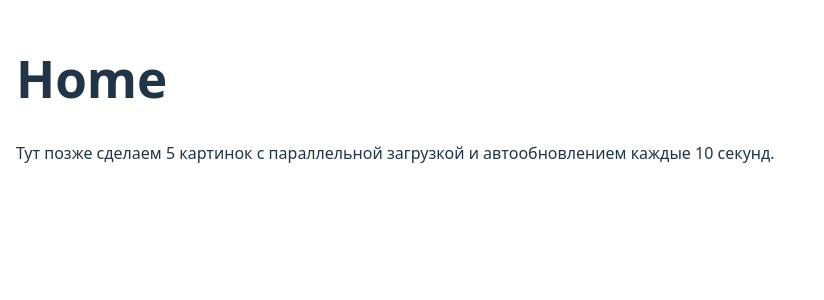
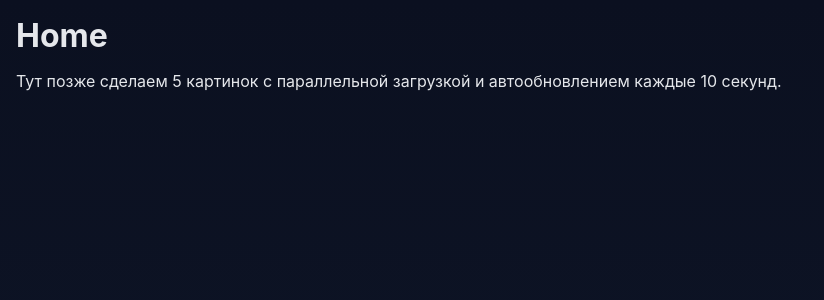
Before and after one commit to Grammeri/fast-tech, a React (Vite) app: page / in a window 1280 px wide. Shown: the top 300 px of the page, without its empty margins (0-824 px from the left). Built offline with nearby package versions, Linux system fonts and the light colour scheme.

Commit message:
style: add global SCSS tokens, mixins and base styles

```diff
--- a/package.json
+++ b/package.json
@@ -29,6 +29,7 @@
     "eslint-plugin-react-refresh": "^0.4.20",
     "globals": "^16.3.0",
     "prettier": "^3.6.2",
+    "sass": "^1.91.0",
     "typescript": "~5.8.3",
     "typescript-eslint": "^8.39.1",
     "vite": "^7.1.2",
--- a/src/main.tsx
+++ b/src/main.tsx
@@ -3,7 +3,7 @@ import ReactDOM from 'react-dom/client';
 import { RouterProvider } from 'react-router-dom';
 import { router } from './app/router';
 
-import './index.css';
+import './styles/global.scss';
 
 ReactDOM.createRoot(document.getElementById('root')!).render(
     <React.StrictMode>
--- /dev/null
+++ b/src/styles/_mixins.scss
@@ -0,0 +1,24 @@
+@use './variables' as *;
+
+@mixin container {
+  width: min(1200px, 92vw);
+  margin-inline: auto;
+}
+
+@mixin button {
+  display: inline-flex;
+  align-items: center;
+  justify-content: center;
+  height: 44px;
+  padding: 0 16px;
+  border-radius: $radius;
+  background: $primary;
+  color: #0b1a0e;
+  font-weight: 600;
+  border: 1px solid transparent;
+  transition: .2s ease;
+  cursor: pointer;
+
+  &:hover { background: $primary-700; color: #fff; }
+  &:disabled { opacity: .6; cursor: not-allowed; }
+}
--- /dev/null
+++ b/src/styles/_variables.scss
@@ -0,0 +1,12 @@
+// Цвета
+$bg: #0f172a;           // slate-900
+$panel: #111827;        // gray-900
+$text: #e5e7eb;         // gray-200
+$muted: #94a3b8;        // slate-400
+$primary: #22c55e;      // green-500
+$primary-700: #15803d;  // green-700
+$error: #ef4444;
+
+// Шрифты/радиусы/тени
+$radius: 12px;
+$shadow: 0 10px 30px rgba(0,0,0,.25);
--- /dev/null
+++ b/src/styles/base.scss
@@ -0,0 +1,20 @@
+@use './variables' as *;
+
+:root { color-scheme: dark; }
+
+* { box-sizing: border-box; }
+
+html, body, #root {
+  height: 100%;
+}
+
+body {
+  margin: 0;
+  font-family: Inter, system-ui, -apple-system, Segoe UI, Roboto, "Helvetica Neue", Arial, "Noto Sans", "Apple Color Emoji", "Segoe UI Emoji", "Segoe UI Symbol";
+  background: linear-gradient(180deg, #0b1020 0%, $bg 100%);
+  color: $text;
+}
+
+h1, h2, h3 { margin: 0 0 12px; }
+
+a { color: inherit; text-decoration: none; }
--- /dev/null
+++ b/src/styles/global.scss
@@ -0,0 +1,50 @@
+@forward './variables';
+@forward './mixins';
+@use './variables' as *;
+@use './mixins' as *;
+@use './base';
+
+.app {
+  min-height: 100dvh;
+  display: grid;
+  align-items: start;
+}
+
+.header {
+  @include container;
+  padding: 24px 0;
+  font-weight: 700;
+  color: $muted;
+}
+
+.page {
+  @include container;
+  padding: 24px 0 48px;
+}
+
+.card {
+  background: $panel;
+  border: 1px solid rgba(255,255,255,.06);
+  border-radius: $radius;
+  box-shadow: $shadow;
+}
+
+.btn { @include button; }
+
+.field {
+  display: grid;
+  gap: 6px;
+
+  label { color: $muted; font-size: 14px; }
+  input {
+    height: 44px;
+    border-radius: $radius;
+    padding: 0 12px;
+    border: 1px solid rgba(255,255,255,.08);
+    background: rgba(255,255,255,.02);
+    color: $text;
+    outline: none;
+    transition: .2s ease;
+    &:focus { border-color: $primary; box-shadow: 0 0 0 3px rgba(34,197,94,.15); }
+  }
+}
```
Also changed, not shown: 1 other file (tests, documents, lock files or other folders).
